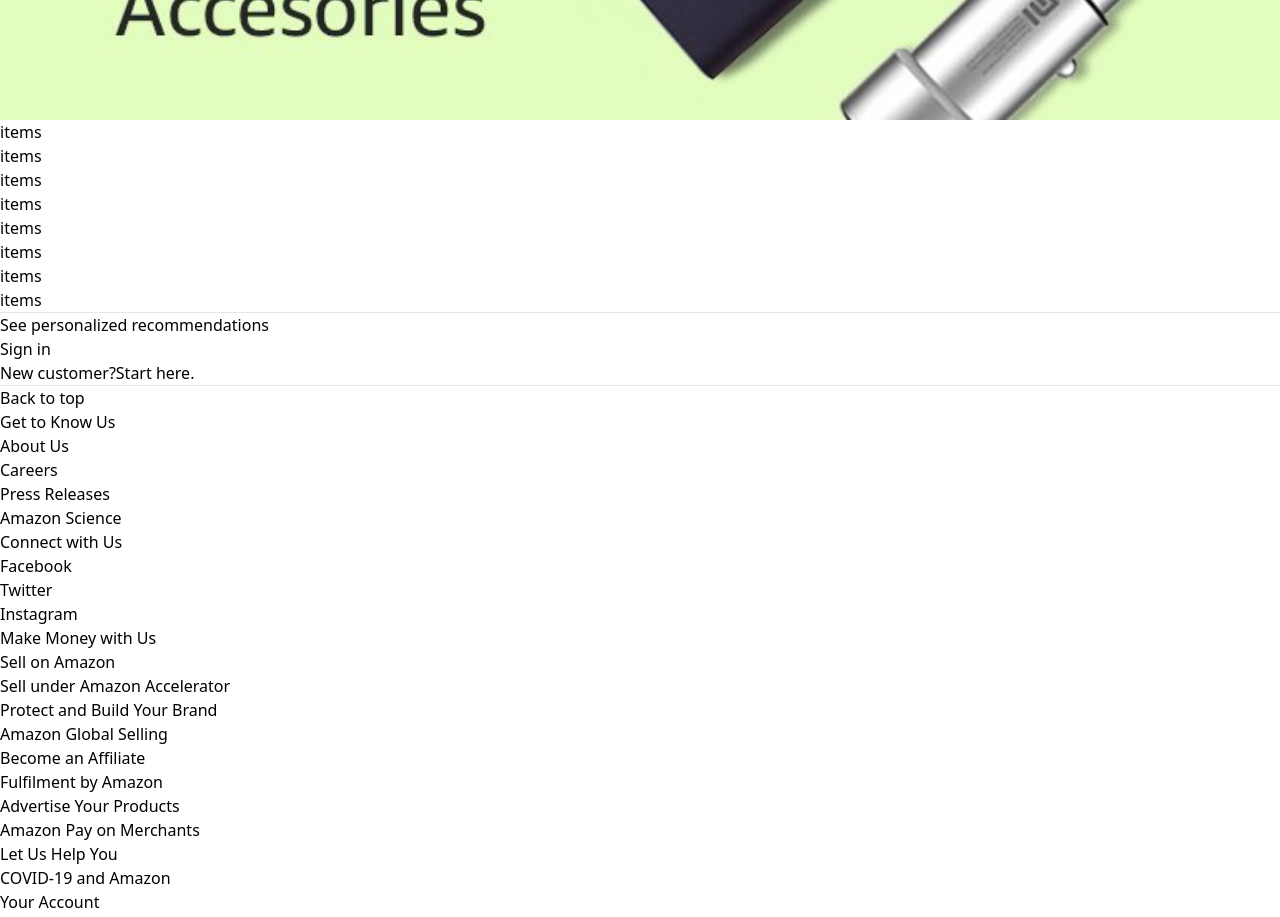
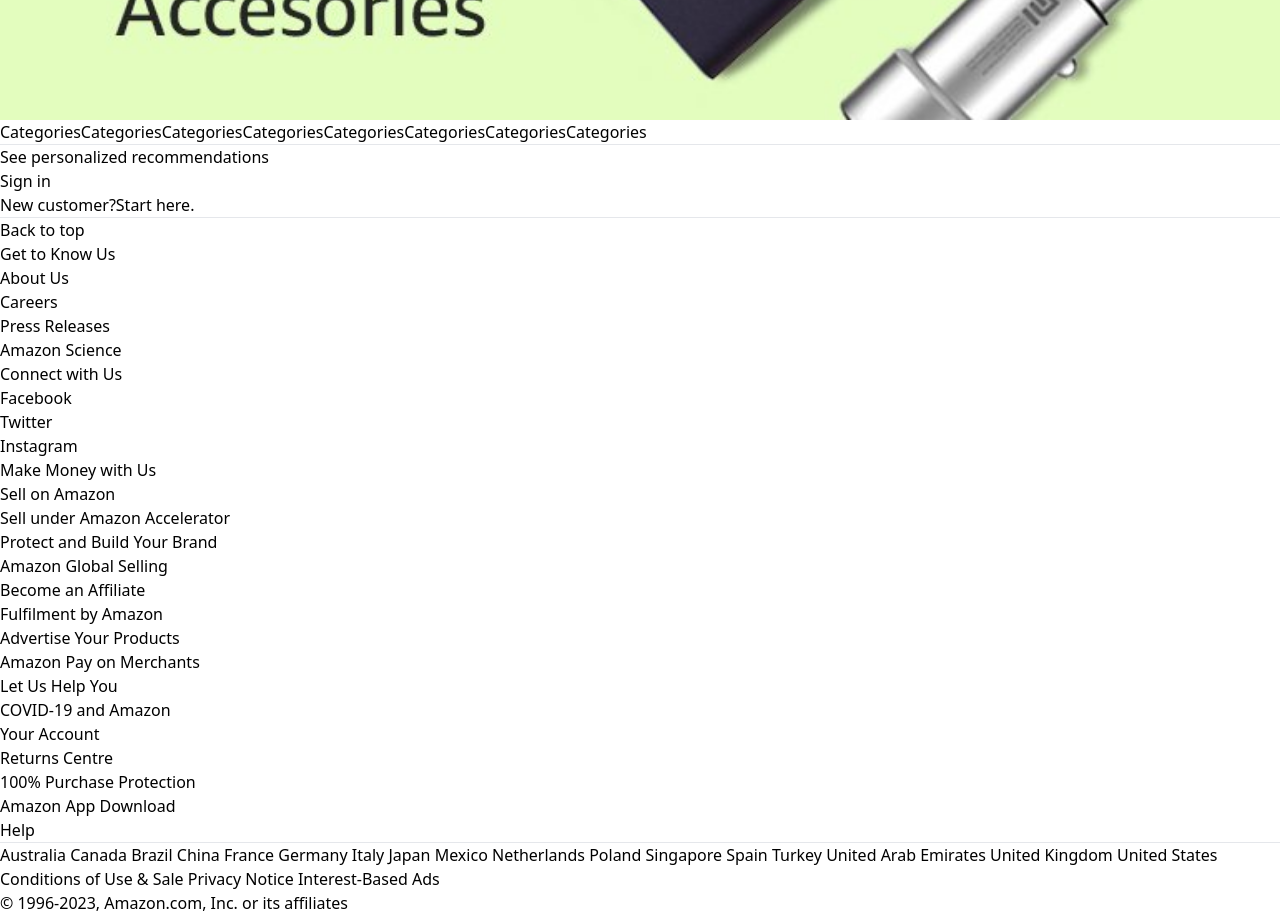
Before and after one commit to devashish-17/Amazon-clone, a React (Vite) app: page / in a window 1280 px wide. Shown: the part 1100-2017 px from the top of the page. Built offline with nearby package versions, Linux system fonts and the light colour scheme.

Commit message:
products page

```diff
--- a/src/components/footer/FooterMid.jsx
+++ b/src/components/footer/FooterMid.jsx
@@ -1,5 +1,5 @@
 import React from 'react'
-import BackToTop from '../BackToTop';
+import BackToTop from './BackToTop';
 
 const FooterMid = () => {
 
--- a/src/pages/HomePage.jsx
+++ b/src/pages/HomePage.jsx
@@ -4,8 +4,9 @@ import ProductList from "../components/ProductList"
 import FooterTop from "../components/footer/FooterTop"
 import FooterMid from "../components/footer/FooterMid"
 import FooterBottom from "../components/footer/FooterBottom"
+import { Link } from "react-router-dom";
 
-const products = ['items', 'items', 'items', 'items', 'items', 'items', 'items', 'items'];
+const productCategories = ['Categories', 'Categories', 'Categories', 'Categories', 'Categories', 'Categories', 'Categories', 'Categories'];
 
 const HomePage = () => {
   return (
@@ -15,8 +16,10 @@ const HomePage = () => {
 
       <div className="z-30 relative -mt-10 grid grid-cols-2 md:grid-cols-3 2xl:grid-cols-4 gap-6 mx-6 h-[60rem] ">
         {
-          products.map((ele, index) =>
-            <div key={index} className="bg-blue-400 border border-gray-300"> {ele} </div>
+          productCategories.map((ele, index) =>
+            <Link to="/productlistpage" key={index} className="bg-white border border-gray-300">
+                {ele}
+            </Link>
           )
         }
       </div>
--- /dev/null
+++ b/src/pages/ProductListPage.jsx
@@ -0,0 +1,36 @@
+import React from 'react'
+import Header from '../components/header/Header'
+import FooterMid from '../components/footer/FooterMid'
+import FooterBottom from '../components/footer/FooterBottom'
+import FooterTop from '../components/footer/FooterTop'
+import { Link } from "react-router-dom";
+
+const products = ['item', 'item', 'item', 'item', 'item', 'item', 'item', 'item'];
+
+const ProductListPage = () => {
+    return (
+        <div>
+            <Header />
+
+            <div className='grid grid-cols-6 my-2 lg:my-10'>
+                <div className='bg-gray-200 hidden lg:block'> Filter </div>
+                <div className='col-span-6 lg:col-span-5 px-4 lg:px-8'>
+                    <p className='text-lg font-bold mb-2'> Results </p>
+                    <div className="z-30 grid grid-cols-1 md:grid-cols-3 2xl:grid-cols-4 gap-2 md:gap-6 h-[60rem] ">
+                        {
+                            products.map((ele, index) =>
+                                <Link to="/singleProduct" key={index} className="bg-gray-200 border border-gray-300"> {ele} </Link>
+                            )
+                        }
+                    </div>
+                </div>
+            </div>
+
+            <FooterTop />
+            <FooterMid />
+            <FooterBottom />
+        </div>
+    )
+}
+
+export default ProductListPage
--- /dev/null
+++ b/src/pages/SingleProduct.jsx
@@ -0,0 +1,9 @@
+import React from 'react'
+
+const SingleProduct = () => {
+    return (
+        <div>SingleProduct</div>
+    )
+}
+
+export default SingleProduct
```
Also changed, not shown: src/App.jsx (+10 -0 lines), src/components/footer/BackToTop.jsx (renamed from src/components/BackToTop.jsx).
